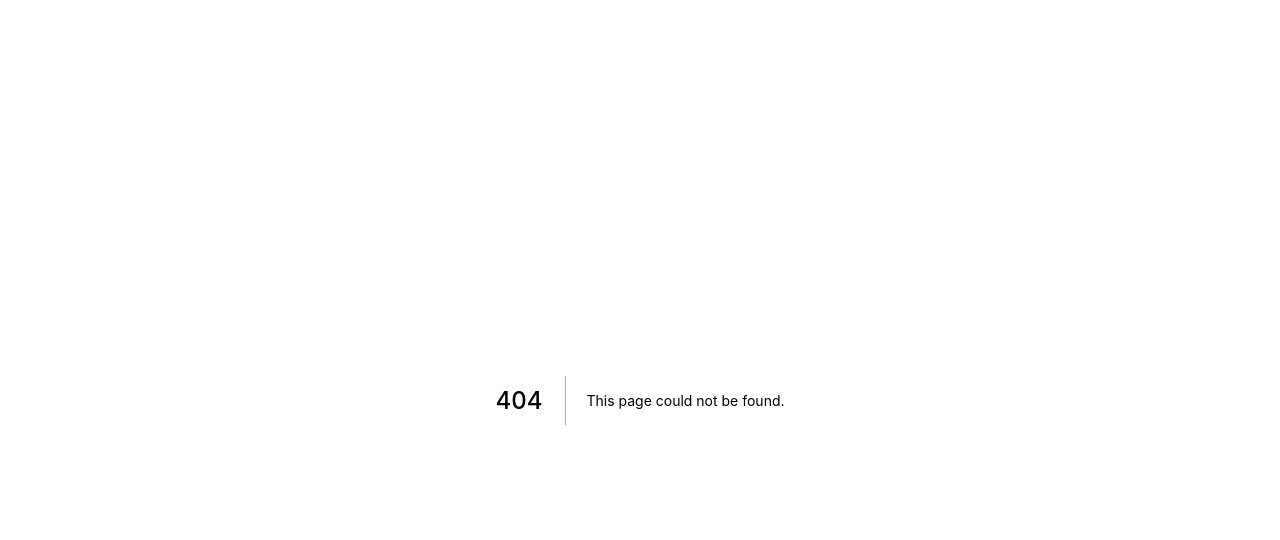
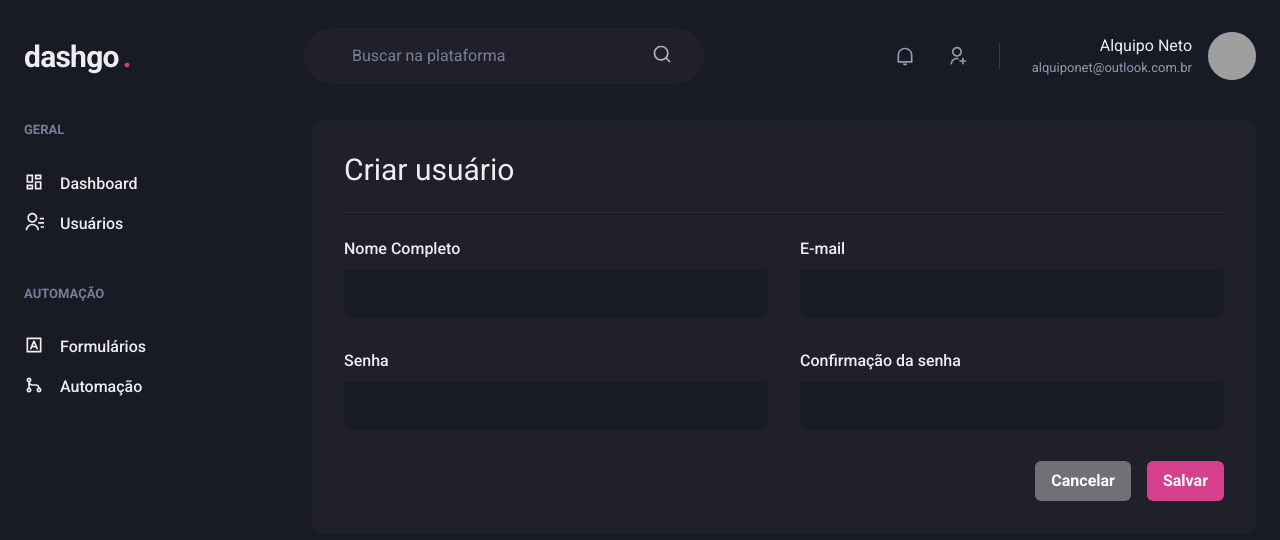
Before and after one commit to Alquipo/dashGo, a Next.js app: page /users/create in a window 1280 px wide. Before the commit this address had no page. Shown: the top 540 px of the page. Built offline with nearby package versions, Linux system fonts and the light colour scheme; grey boxes are pictures that could not be loaded.

Commit message:
feat: createUsr page

```diff
--- /dev/null
+++ b/src/pages/users/create.tsx
@@ -0,0 +1,42 @@
+import { Box, Button, Divider, Flex, Heading, HStack, SimpleGrid, VStack } from "@chakra-ui/react";
+import { Input } from "../../components/Form/Input";
+import { Header } from "../../components/Header";
+import { Sidebar } from "../../components/Sidebar";
+
+export default function CreateUser() {
+  return (
+    <Box>
+      <Header />
+
+      <Flex w="100%" my='6' maxWidth={1480} px='6' mx='auto' >
+        <Sidebar />
+
+        <Box flex='1' borderRadius={8} bg='gray.800' p='8'>
+         <Heading size='lg' fontWeight='normal'>Criar usuário</Heading>
+
+         <Divider my='6' borderColor='gray.700' />
+
+         <VStack spacing='8'>
+           <SimpleGrid minChildWidth='240px' spacing='8' w='100%'>
+            <Input name='name' label='Nome Completo' />
+            <Input name='email' type='email' label='E-mail' />
+           </SimpleGrid>
+
+           <SimpleGrid minChildWidth='240px' spacing='8' w='100%'>
+            <Input name='password' type='password' label='Senha' />
+            <Input name='password_confirmation' type='email' label='Confirmação da senha' />
+           </SimpleGrid>
+         </VStack>
+
+         <Flex mt='8' justify='flex-end'>
+           <HStack spacing='4'>
+            <Button colorScheme='whiteAlpha'>Cancelar</Button>
+            <Button colorScheme='pink'>Salvar</Button>
+           </HStack>
+
+         </Flex>
+        </Box>
+      </Flex>
+    </Box>
+  )
+}
```
